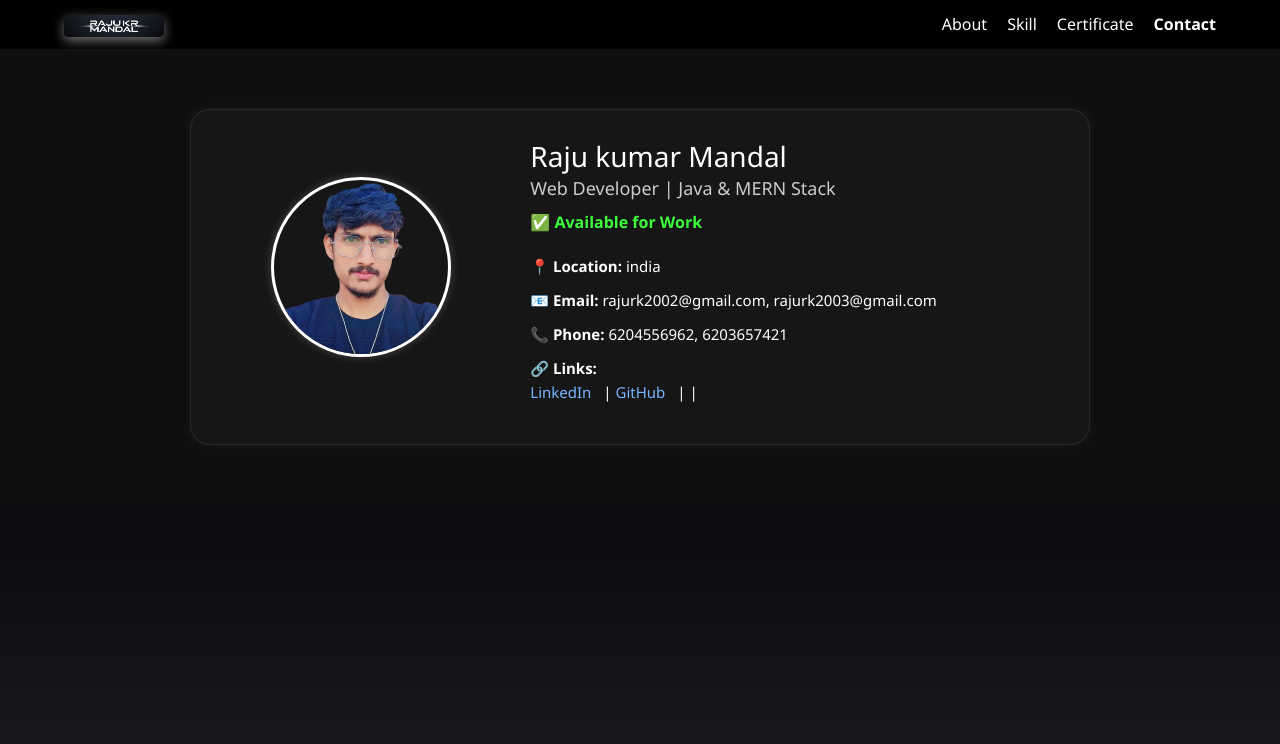
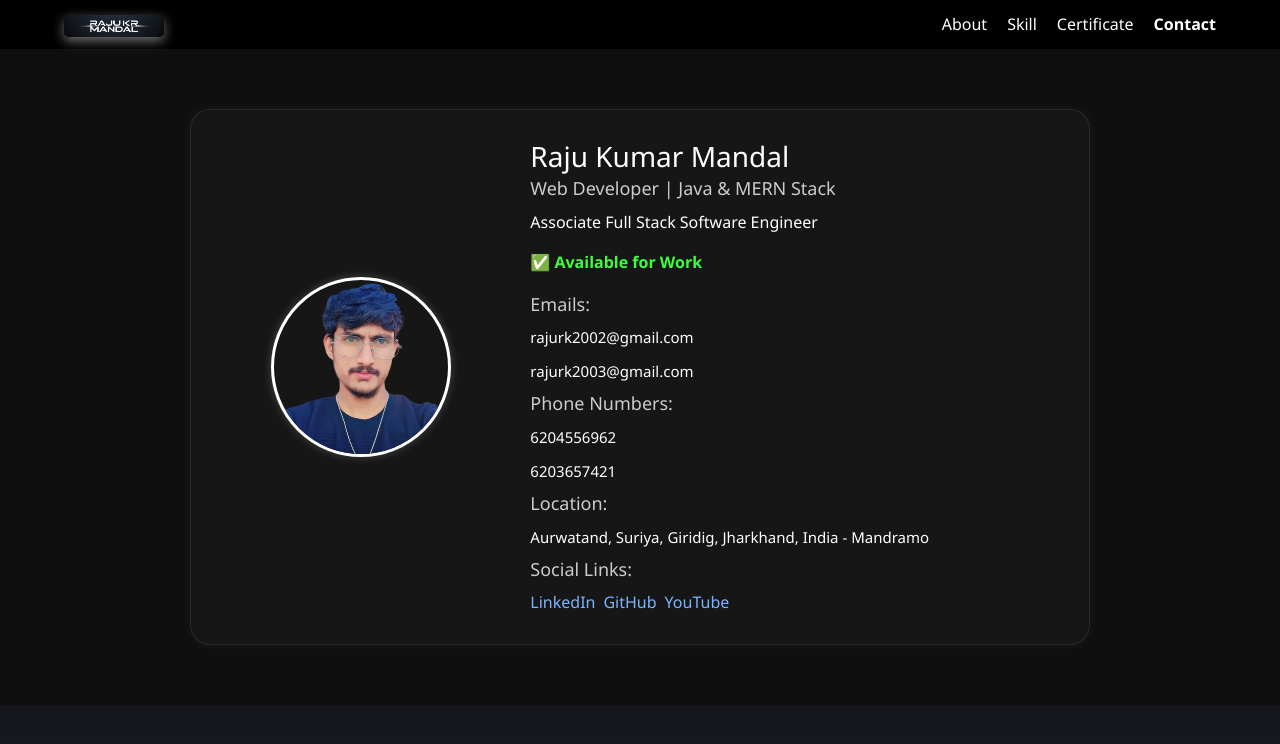
Before and after one commit to ranvi2006/My-Portfolio, a React (Vite) app in the folder frontend/: page /contact in a window 1280 px wide. Shown: the top 744 px of the page. Built offline with nearby package versions, Linux system fonts and the light colour scheme.

Commit message:
add all changes

```diff
--- a/frontend/src/pages/Contact.jsx
+++ b/frontend/src/pages/Contact.jsx
@@ -5,56 +5,32 @@ import axios from "axios";
 const Contact = () => {
   const [profile, setProfile] = useState({
     _id: "6843d9ab739d10b4513d4453",
-    name: "Raju kumar Mandal",
+    name: "Raju Kumar Mandal",
     title: "Associate Full Stack Software Engineer",
-    description:
-      "I'm Raju Kumar Mandal, an enthusiastic and motivated Full Stack Software Engineer with a strong foundation in computer science and a passion for solving real-world problems through technology. I recently served as a Backend Developer at Parabit Private Limited, where I was responsible for streamlining the availability and tracking of blood inventories in healthcare systems.",
-    shortExperience:
-      "With hands-on experience in MERN stack, Java, and SQL.",
     professions: "Web Developer | Java & MERN Stack",
     doingJob: false,
     emails: ["rajurk2002@gmail.com", "rajurk2003@gmail.com"],
     phoneNumbers: ["6204556962", "6203657421"],
     githubLink: "https://github.com/ranvi2006",
     linkedinLink: "https://www.linkedin.com/in/raju-fullstack/",
+    youtubeLinks: "https://www.youtube.com/@wemakecorder",
     facebookLink: "",
     instagramLink: "",
     protfolioLink: "",
     resumeLink: "",
     location: {
-      country: "india",
-      state: "jharkhand",
-      district: "giridig",
-      city: "suriya",
-      post: "mandramo",
-      village: "aurwatand",
-    },
-    skills: {
-      technicalSkills: [
-        "java",
-        "javaScript",
-        "React.js",
-        "Node.js",
-        "Express.js",
-        "MongoDB",
-        "SQL",
-        "Git",
-        "Html",
-        "CSS",
-      ],
-      softSkills: [
-        "Problem-solving",
-        "Communication",
-        "Teamwork",
-        "Time management",
-        "Learning ability",
-        "Self-motivation",
-      ],
+      country: "India",
+      state: "Jharkhand",
+      district: "Giridig",
+      city: "Suriya",
+      post: "Mandramo",
+      village: "Aurwatand",
     },
   });
 
   useEffect(() => {
     async function getProfile() {
+      // Uncomment when backend is ready
       // try {
       //   const url = import.meta.env.VITE_MONGO_URL + "/getProfile";
       //   const res = await axios.get(url);
@@ -65,13 +41,22 @@ const Contact = () => {
       //   console.error("Error fetching profile:", err);
       // }
     }
-
     getProfile();
   }, []);
 
   if (!profile) {
     return <div style={{ color: "white", textAlign: "center" }}>Loading...</div>;
   }
+
+  const socialLinks = [
+    { name: "LinkedIn", url: profile.linkedinLink },
+    { name: "GitHub", url: profile.githubLink },
+    { name: "YouTube", url: profile.youtubeLinks },
+    { name: "Facebook", url: profile.facebookLink },
+    { name: "Instagram", url: profile.instagramLink },
+    { name: "Portfolio", url: profile.protfolioLink },
+    { name: "Resume", url: profile.resumeLink },
+  ].filter(link => link.url);
 
   return (
     <section className="contact-section">
@@ -82,6 +67,7 @@ const Contact = () => {
         <div className="contact-info">
           <h2>{profile.name}</h2>
           <h4>{profile.professions}</h4>
+          <p className="title">{profile.title}</p>
           {profile.doingJob ? (
             <p className="availability">❌ Not Available</p>
           ) : (
@@ -89,22 +75,28 @@ const Contact = () => {
           )}
 
           <div className="contact-details">
-            {profile.location?.country && (
-              <p><strong>📍 Location:</strong> {profile.location.country}</p>
-            )}
-            {profile.emails?.length > 0 && (
-              <p><strong>📧 Email:</strong> {profile.emails.join(", ")}</p>
-            )}
-            {profile.phoneNumbers?.length > 0 && (
-              <p><strong>📞 Phone:</strong> {profile.phoneNumbers.join(", ")}</p>
-            )}
+            <h4>Emails:</h4>
+            {profile.emails.map((email, index) => (
+              <p key={index}>{email}</p>
+            ))}
+
+            <h4>Phone Numbers:</h4>
+            {profile.phoneNumbers.map((phone, index) => (
+              <p key={index}>{phone}</p>
+            ))}
+
+            <h4>Location:</h4>
             <p>
-              <strong>🔗 Links:</strong><br />
-              {profile.linkedinLink && <a href={profile.linkedinLink} target="_blank">LinkedIn</a>}{" | "}
-              {profile.githubLink && <a href={profile.githubLink} target="_blank">GitHub</a>}{" | "}
-              {profile.protfolioLink && <a href={profile.protfolioLink} target="_blank">Portfolio</a>}{" | "}
-              {profile.resumeLink && <a href={profile.resumeLink} target="_blank">Resume</a>}
+              {profile.location.village}, {profile.location.city}, {profile.location.district}, {profile.location.state},{" "}
+              {profile.location.country} - {profile.location.post}
             </p>
+
+            <h4>Social Links:</h4>
+            {socialLinks.map((link, index) => (
+              <a key={index} href={link.url} target="_blank" rel="noopener noreferrer">
+                {link.name}
+              </a>
+            ))}
           </div>
         </div>
       </div>
```
Also changed, not shown: 1 other file (tests, documents, lock files or other folders).
